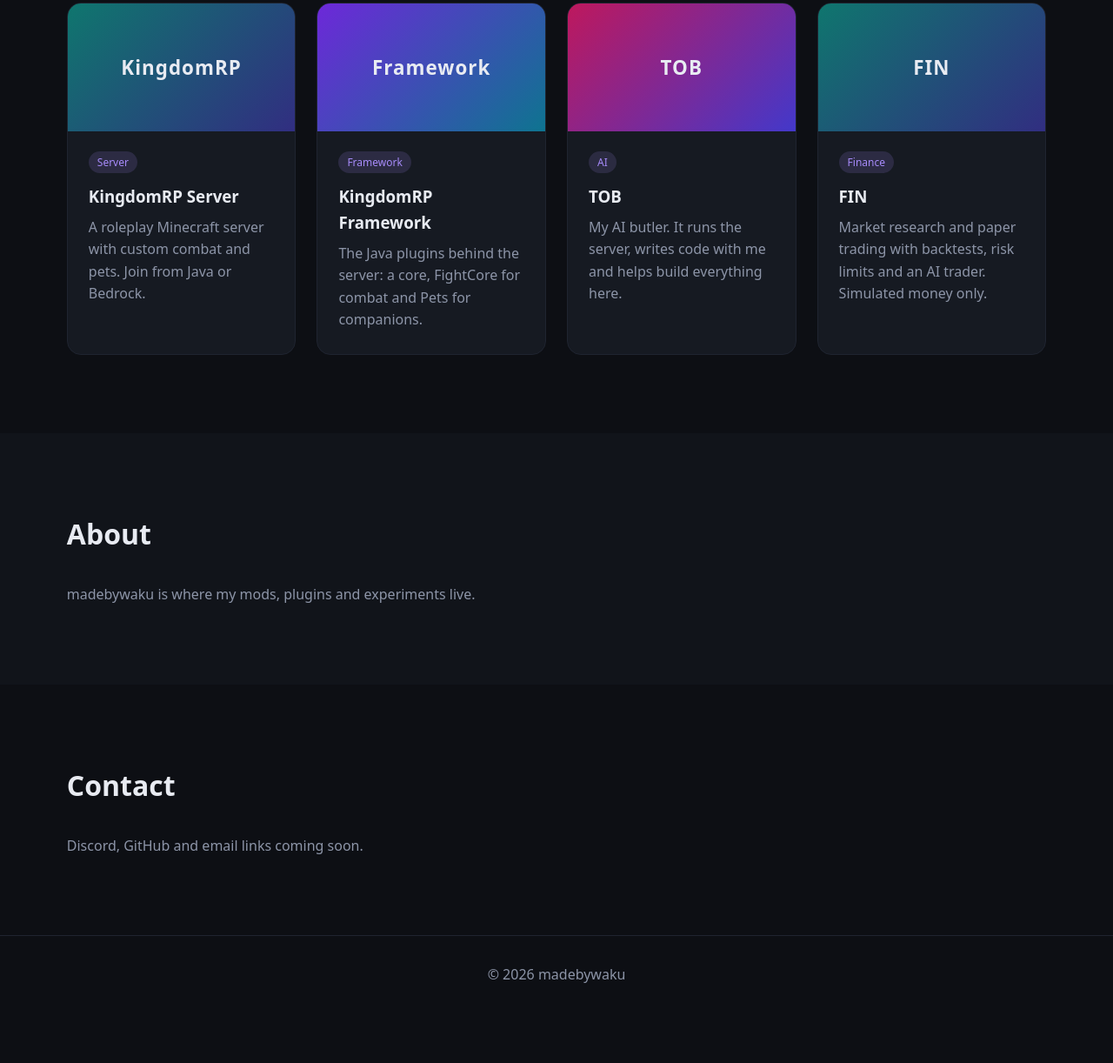
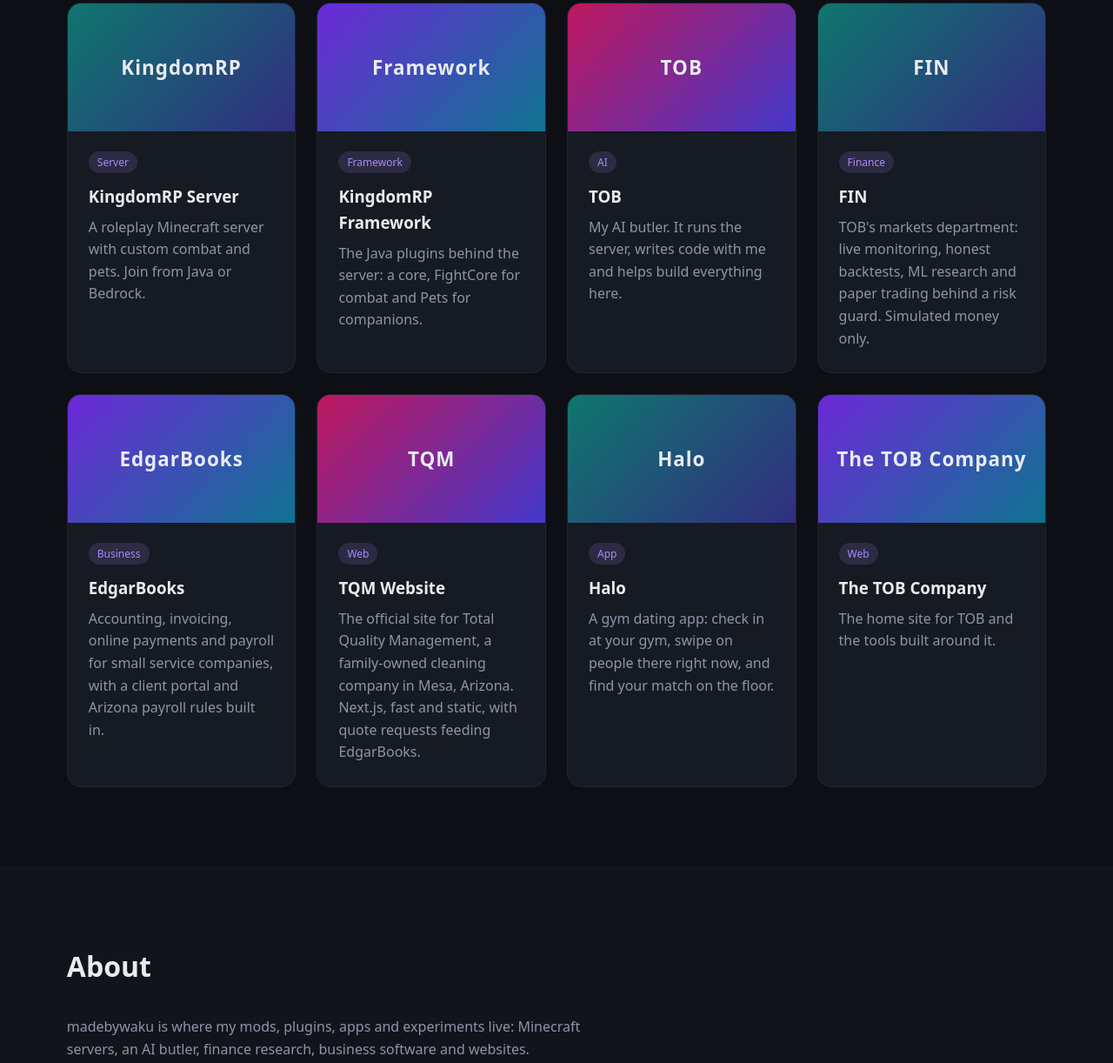
Before and after one commit to yuwakuuu/madebywaku, a plain HTML site: page index.html in a window 1280 px wide. Shown: the part 914-2136 px from the top of the page at 87% size. Before the commit the page ends 2080 px from the top, so only its background shows below. Drawn offline with Linux system fonts and the light colour scheme.

Commit message:
Add all projects

```diff
--- a/index.html
+++ b/index.html
@@ -31,6 +31,7 @@
   <h2>Our Work</h2>
   <div class="grid">
 
+
     <article class="card">
       <div class="thumb t1"><img src="images/kingdomrp.png" alt="KingdomRP" onerror="this.remove()"><span>KingdomRP</span></div>
       <div class="body">
@@ -63,7 +64,43 @@
       <div class="body">
         <span class="tag">Finance</span>
         <h3>FIN</h3>
-        <p>Market research and paper trading with backtests, risk limits and an AI trader. Simulated money only.</p>
+        <p>TOB's markets department: live monitoring, honest backtests, ML research and paper trading behind a risk guard. Simulated money only.</p>
+      </div>
+    </article>
+
+    <article class="card">
+      <div class="thumb t2"><img src="images/edgarbooks.png" alt="EdgarBooks" onerror="this.remove()"><span>EdgarBooks</span></div>
+      <div class="body">
+        <span class="tag">Business</span>
+        <h3>EdgarBooks</h3>
+        <p>Accounting, invoicing, online payments and payroll for small service companies, with a client portal and Arizona payroll rules built in.</p>
+      </div>
+    </article>
+
+    <article class="card">
+      <div class="thumb t3"><img src="images/tqm.png" alt="TQM" onerror="this.remove()"><span>TQM</span></div>
+      <div class="body">
+        <span class="tag">Web</span>
+        <h3>TQM Website</h3>
+        <p>The official site for Total Quality Management, a family-owned cleaning company in Mesa, Arizona. Next.js, fast and static, with quote requests feeding EdgarBooks.</p>
+      </div>
+    </article>
+
+    <article class="card">
+      <div class="thumb t1"><img src="images/halo.png" alt="Halo" onerror="this.remove()"><span>Halo</span></div>
+      <div class="body">
+        <span class="tag">App</span>
+        <h3>Halo</h3>
+        <p>A gym dating app: check in at your gym, swipe on people there right now, and find your match on the floor.</p>
+      </div>
+    </article>
+
+    <article class="card">
+      <div class="thumb t2"><img src="images/thetobcompany.png" alt="The TOB Company" onerror="this.remove()"><span>The TOB Company</span></div>
+      <div class="body">
+        <span class="tag">Web</span>
+        <h3>The TOB Company</h3>
+        <p>The home site for TOB and the tools built around it.</p>
       </div>
     </article>
 
@@ -72,7 +109,7 @@
 
 <section id="about" class="section alt">
   <h2>About</h2>
-  <p class="narrow">madebywaku is where my mods, plugins and experiments live.</p>
+  <p class="narrow">madebywaku is where my mods, plugins, apps and experiments live: Minecraft servers, an AI butler, finance research, business software and websites.</p>
 </section>
 
 <section id="contact" class="section">
```
